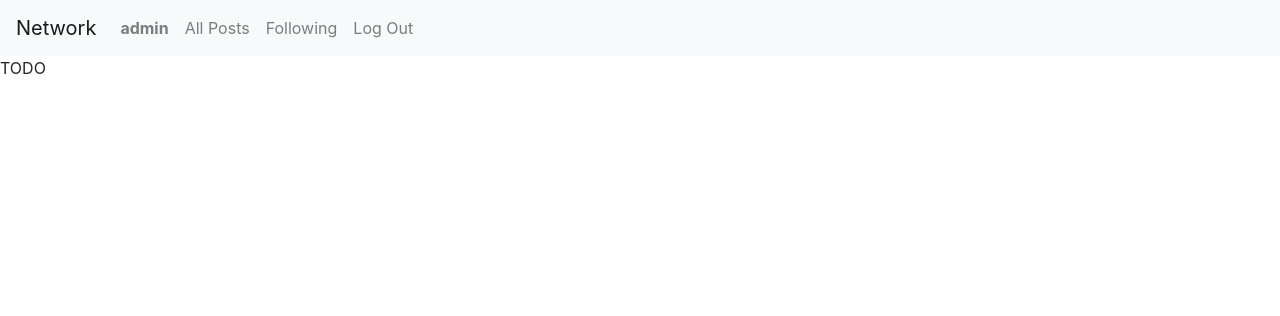
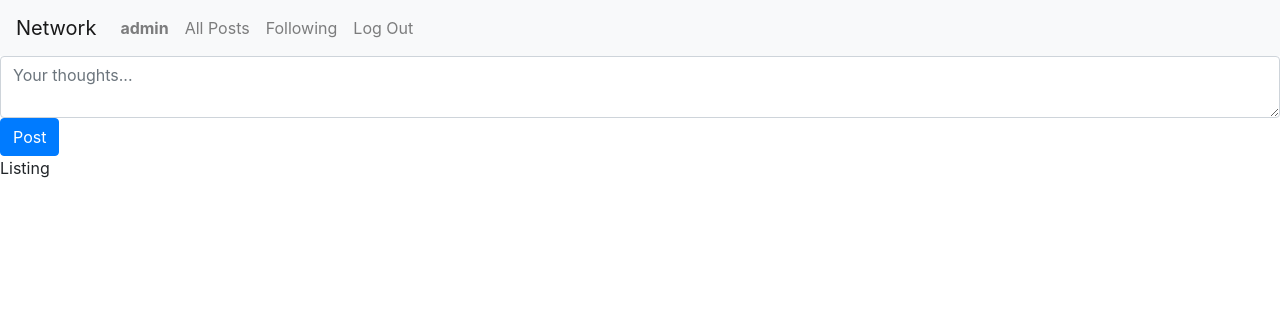
Before and after one commit to GregCGit/cs50w_project4_network, a Django app: page / in a window 1280 px wide. Shown: the top 316 px of the page. Run offline with Django 3.2, Linux system fonts and the light colour scheme; a user stored in the database is signed in; data comes from the database, SQL or seed files in the repository; both versions use the stored data as it was after the commit; data that the repository does not hold is empty; some libraries are stand-ins or nearby versions.

Commit message:
Completed new post.  Starting get_posts.

```diff
--- a/network/models.py
+++ b/network/models.py
@@ -5,7 +5,6 @@ LONG = 256
 
 
 class User(AbstractUser):
-    pass
 
     def __str__(self):
         return f"{self.username}"
@@ -13,10 +12,18 @@ class User(AbstractUser):
 class Post(models.Model):
     user = models.ForeignKey(User, on_delete=models.CASCADE)
     entry = models.CharField(max_length=LONG, default="No description")
-    date_created = models.DateTimeField(auto_now_add=True)
+    timestamp = models.DateTimeField(auto_now_add=True)
 
     def __str__(self):
-        return f"{self.user}: {self.entry} on {self.date_created}"
+        return f"{self.user}: {self.entry} on {self.timestamp}"
+
+    def serialize(self):
+        return {
+            "id": self.id,
+            "user": self.user.username,
+            "entry": self.entry,
+            "timestamp": self.timestamp.strftime("%b %-d %Y, %-I:%M %p")
+        }
 
 
 class Like(models.Model):
--- /dev/null
+++ b/network/static/network/network.js
@@ -0,0 +1,41 @@
+document.addEventListener('DOMContentLoaded', function() {
+    console.log("DOM handler");
+    document.querySelector('#new_post').addEventListener('click', new_post);
+
+    // By default, load the all posts
+    show_posts('all');
+
+});
+
+function show_posts(post_filter) {
+    // As we add views, add functionality here to hide / block
+    // Get the list of posts
+    console.log("Filter", post_filter)
+    fetch('/get_posts/' + post_filter)
+    .then(response => response.json())
+    .then(posts => {
+        // Print posts
+        console.log(posts);
+    });
+}
+
+function new_post() {
+    console.log("Made it inside of new post JSS");
+
+    fetch('/new_post', {
+        method: 'POST',
+        credentials: 'same-origin',
+        body: JSON.stringify({
+            entry: document.querySelector('#new_entry').value
+        })
+    })
+    .then(response => response.json())
+    .then(result => {
+        // Print result
+        console.log(result);
+        if (result.error) {
+          alert(result.error)
+        }
+    });
+
+  }
--- a/network/templates/network/index.html
+++ b/network/templates/network/index.html
@@ -1,5 +1,21 @@
 {% extends "network/layout.html" %}
+{% load static %}
 
 {% block body %}
-    TODO
+    {% if user.is_authenticated %}
+        <div id="post-view:>
+            <h3>New Post</h3>
+            <form id="post-form">
+                {% csrf_token %}
+                <textarea class="form-control" id="new_entry" placeholder="Your thoughts..." required></textarea>
+                <input type="submit" class="btn btn-primary" id="new_post" value="Post"/>
+            </form>
+        </div>
+    {% endif %}
+
+    <div id="list-view">Listing</div>
 {% endblock %}
+
+{% block script %}
+    <script src="{% static 'network/network.js' %}"></script>
+{% endblock %}
--- a/network/templates/network/layout.html
+++ b/network/templates/network/layout.html
@@ -6,6 +6,9 @@
         <title>{% block title %}Social Network{% endblock %}</title>
         <link rel="stylesheet" href="https://stackpath.bootstrapcdn.com/bootstrap/4.4.1/css/bootstrap.min.css" integrity="sha384-Vkoo8x4CGsO3+Hhxv8T/Q5PaXtkKtu6ug5TOeNV6gBiFeWPGFN9MuhOf23Q9Ifjh" crossorigin="anonymous">
         <link href="{% static 'network/styles.css' %}" rel="stylesheet">
+        <link href="/static/network/favicon.ico" rel="icon">
+        {% block script %}
+        {% endblock %}
     </head>
     <body>
 
--- a/network/urls.py
+++ b/network/urls.py
@@ -1,4 +1,3 @@
-
 from django.urls import path
 
 from . import views
@@ -7,5 +6,9 @@ urlpatterns = [
     path("", views.index, name="index"),
     path("login", views.login_view, name="login"),
     path("logout", views.logout_view, name="logout"),
-    path("register", views.register, name="register")
+    path("register", views.register, name="register"),
+
+    # API Routes
+    path("new_post", views.new_post, name="new_post"),
+    path("get_posts/<str:post_filter>", views.get_posts, name="get_posts"),
 ]
--- a/network/views.py
+++ b/network/views.py
@@ -1,10 +1,13 @@
+import json
 from django.contrib.auth import authenticate, login, logout
+from django.contrib.auth.decorators import login_required
 from django.db import IntegrityError
-from django.http import HttpResponse, HttpResponseRedirect
+from django.http import HttpResponse, HttpResponseRedirect, JsonResponse
 from django.shortcuts import render
 from django.urls import reverse
+from django.views.decorators.csrf import csrf_exempt
 
-from .models import User
+from .models import User, Post
 
 
 def index(request):
@@ -61,3 +64,37 @@ def register(request):
         return HttpResponseRedirect(reverse("index"))
     else:
         return render(request, "network/register.html")
+
+
+@csrf_exempt
+@login_required
+def new_post(request):
+
+    # Composing a new post must be via POST
+    if request.method != "POST":
+        return JsonResponse({"error": "POST request required."}, status=400)
+
+    #  Add data checking here
+    data = json.loads(request.body)
+    user = User.objects.get(id=request.user.id)
+    entry = data.get("entry", "")
+
+    if not entry:
+        return JsonResponse({"error": "Post cannot be empty."}, status=400)
+
+    post = Post(
+        user=user,
+        entry=entry
+    )
+    post.save()
+    return JsonResponse({"message": "Post logged successfully."}, status=201)
+
+def get_posts(request, post_filter):
+    print("Filter", post_filter)
+
+    if post_filter == 'all':
+        posts = Post.objects.all()
+    posts = posts.order_by("-timestamp").all()
+    print("Posts", posts)
+    return JsonResponse([post.serialize() for post in posts], safe=False)
+    #return JsonResponse({"message": "Sure, we got here."}, status=201)
```
Also changed, not shown: db.sqlite3, network/static/network/favicon.ico (added).
